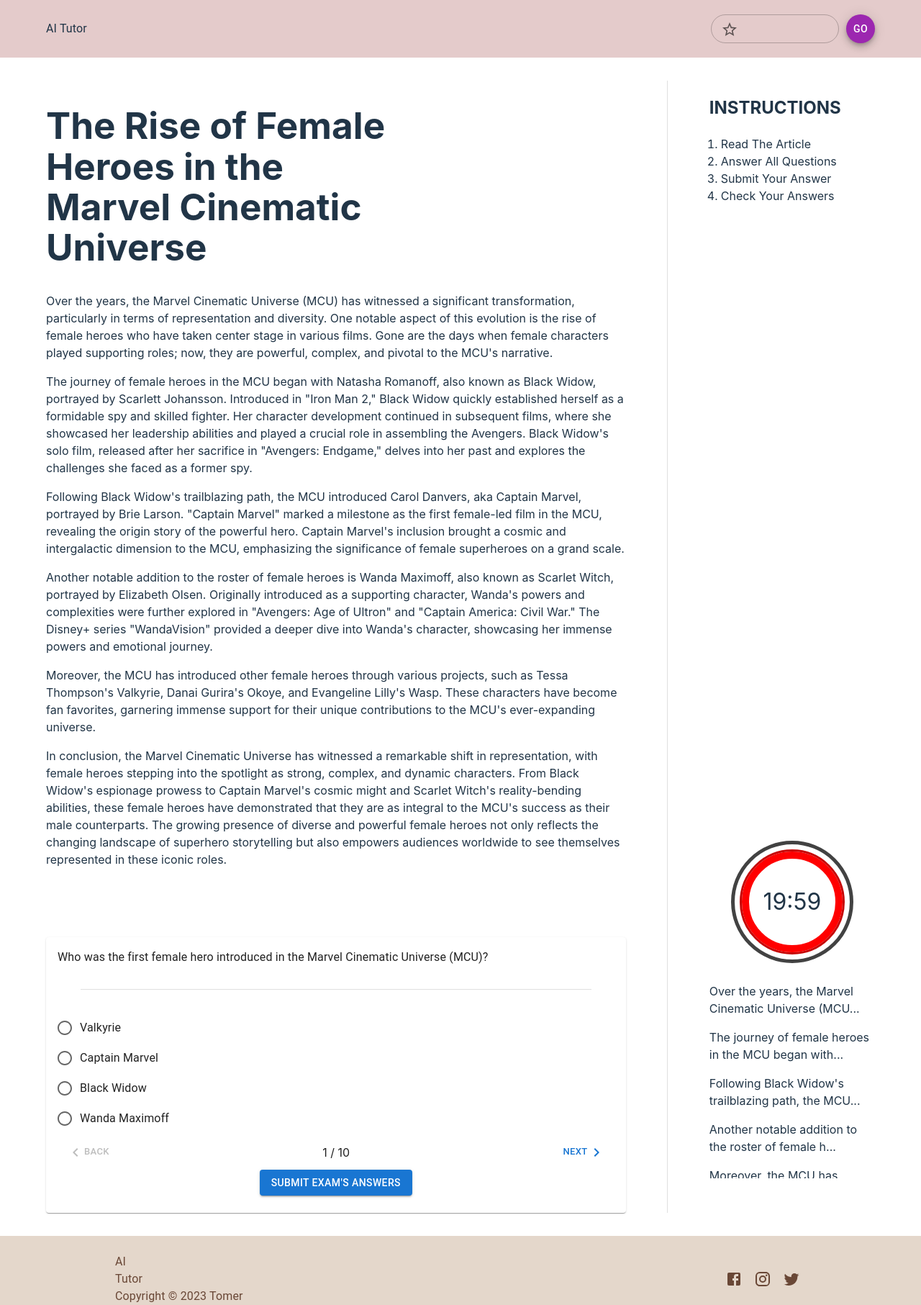
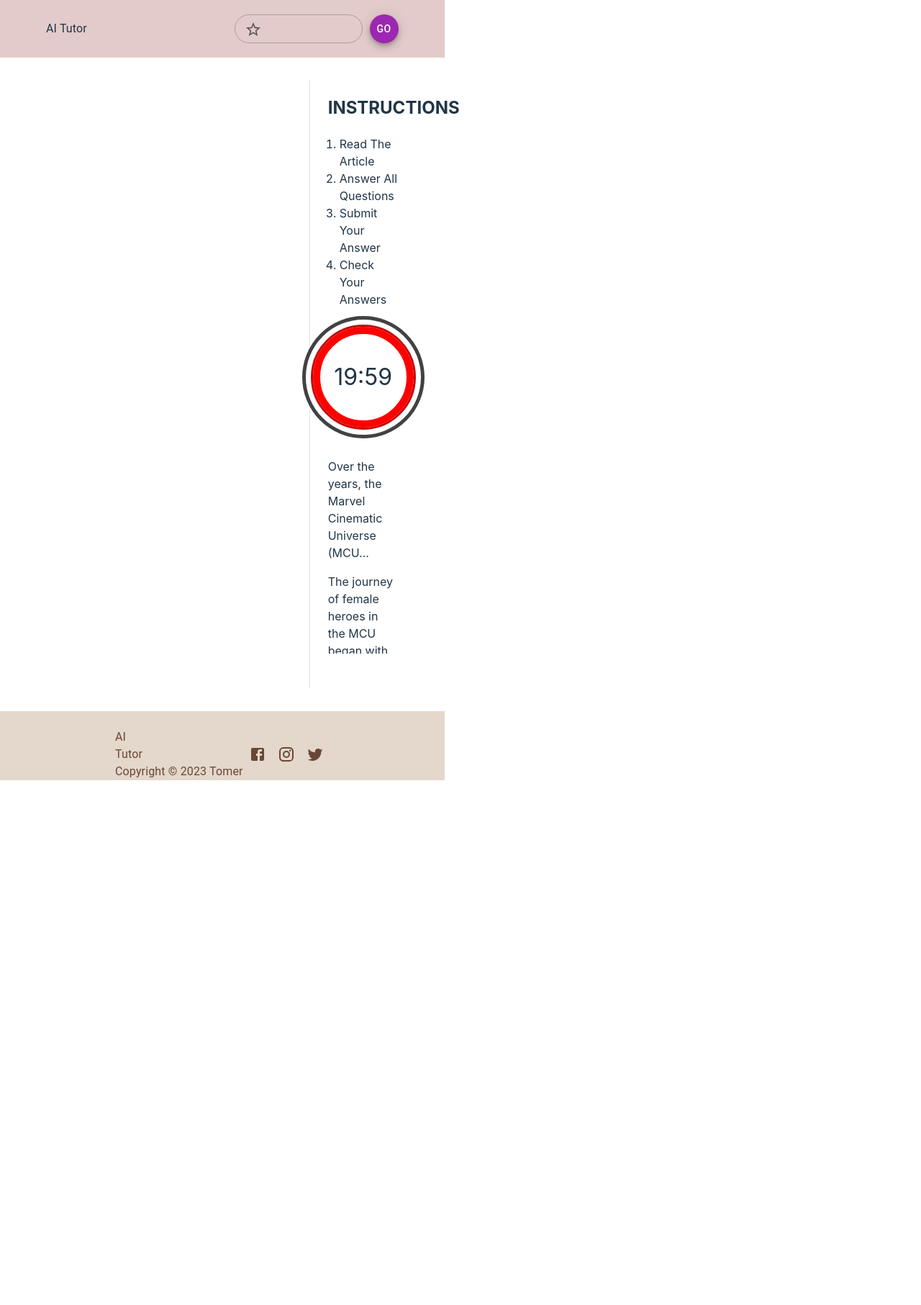
Before and after one commit to tomerbourstein/english-test, a React app: page / in a window 1280 px wide. Shown: the whole page at 72% size. After the commit the page ends 1084 px from the top, so only its background shows below. Built offline with nearby package versions, Linux system fonts and the light colour scheme; the HTML template or start-up script is replaced by a standard one.

Commit message:
Added conditional rendering to mainCard

```diff
--- a/src/components/Main/Article.jsx
+++ b/src/components/Main/Article.jsx
@@ -1,15 +1,16 @@
-import DATA from "../../../article.json";
-const Article = () => {
-  const { article, questions } = DATA;
+const Article = (props) => {
+  const { validArticle } = props;
+
   const listOfPar = [];
 
-  let split = article.content.split("\n\n");
+  let split = validArticle.content.split("\n\n");
   split.forEach(function (item) {
     listOfPar.push(item);
   });
+
   return (
     <div>
-      <h1>{article.title}</h1>
+      <h1>{validArticle.title}</h1>
       {listOfPar.map((par, i) => (
         <p key={i}>{par}</p>
       ))}
--- a/src/components/Main/MainCard.jsx
+++ b/src/components/Main/MainCard.jsx
@@ -1,11 +1,21 @@
+import { useSelector } from "react-redux";
+
 import Article from "./Article";
 import classes from "./MainCard.module.css";
 import Questions from "./Questions";
 const MainCard = () => {
+  const validArticle = useSelector((state) => state.chat.resultText);
+  const isLoading = useSelector((state) => state.chat.isLoading);
+  const error = useSelector((state) => state.chat.error);
+
   return (
     <div className={classes.mainCard}>
-      <Article />
-      <Questions />
+      {validArticle && (
+        <>
+          <Article validArticle={validArticle.article} />
+          <Questions validQuestions = {validArticle.questions}/>
+        </>
+      )}
     </div>
   );
 };
--- a/src/components/Main/Questions.jsx
+++ b/src/components/Main/Questions.jsx
@@ -1,10 +1,8 @@
-import DATA from "../../../article.json";
 import { useState } from "react";
 
 import Box from "@mui/material/Box";
 import { useTheme } from "@mui/material/styles";
 import MobileStepper from "@mui/material/MobileStepper";
-import Paper from "@mui/material/Paper";
 import Typography from "@mui/material/Typography";
 import Button from "@mui/material/Button";
 import KeyboardArrowLeft from "@mui/icons-material/KeyboardArrowLeft";
@@ -14,18 +12,17 @@
 import FormControlLabel from "@mui/material/FormControlLabel";
 import TextField from "@mui/material/TextField";
 import Card from "@mui/material/Card";
-import CardHeader from "@mui/material/CardHeader";
-import CardActions from "@mui/material/CardActions";
 import CardContent from "@mui/material/CardContent";
+import Divider from "@mui/material/Divider";
 
 import classes from "./Questions.module.css";
-import { Divider } from "@mui/material";
 
-const Questions = () => {
+const Questions = (props) => {
+  const { validQuestions } = props;
+
   const [activeStep, setActiveStep] = useState(0);
   const theme = useTheme();
-  const { article, questions } = DATA;
-  const maxSteps = questions.length;
+  const maxSteps = validQuestions.length;
 
   const handleNext = () => {
     setActiveStep((prevActiveStep) => prevActiveStep + 1);
@@ -40,7 +37,7 @@
       <CardContent>
         <Box sx={{ display: "flex", textAlign: "left" }}>
           <Typography component="h3" sx={{ height: "100%" }}>
-            {questions[activeStep].question}
+            {validQuestions[activeStep].question}
           </Typography>
         </Box>
         <Divider variant="middle" sx={{ m: 4 }} />
@@ -52,8 +49,8 @@
             aria-labelledby="demo-radio-buttons-group-label"
             name="radio-buttons-group"
           >
-            {questions[activeStep].possibleAnswers.map((el, i) =>
-              questions[activeStep].possibleAnswers.length > 1 ? (
+            {validQuestions[activeStep].possibleAnswers.map((el, i) =>
+              validQuestions[activeStep].possibleAnswers.length > 1 ? (
                 <FormControlLabel
                   key={i}
                   value={el.answer}
--- a/src/utils/requests.js
+++ b/src/utils/requests.js
@@ -4,12 +4,12 @@
 // import "dotenv/config";
 
 // const apiUrl = "https://api.openai.com/v1/chat/completions";
-// const organization = "org-uPYB1wDSz4hcln91Znt6prFC";
+const organization = "org-uPYB1wDSz4hcln91Znt6prFC";
 // const apiKey = VITE_OPENAI_API_KEY;
-const apiKey = "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";
+const apiKey = "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";
 
 const configuration = new Configuration({
-  // organization,
+  organization,
   apiKey,
 });
 delete configuration.baseOptions.headers["User-Agent"];
```
